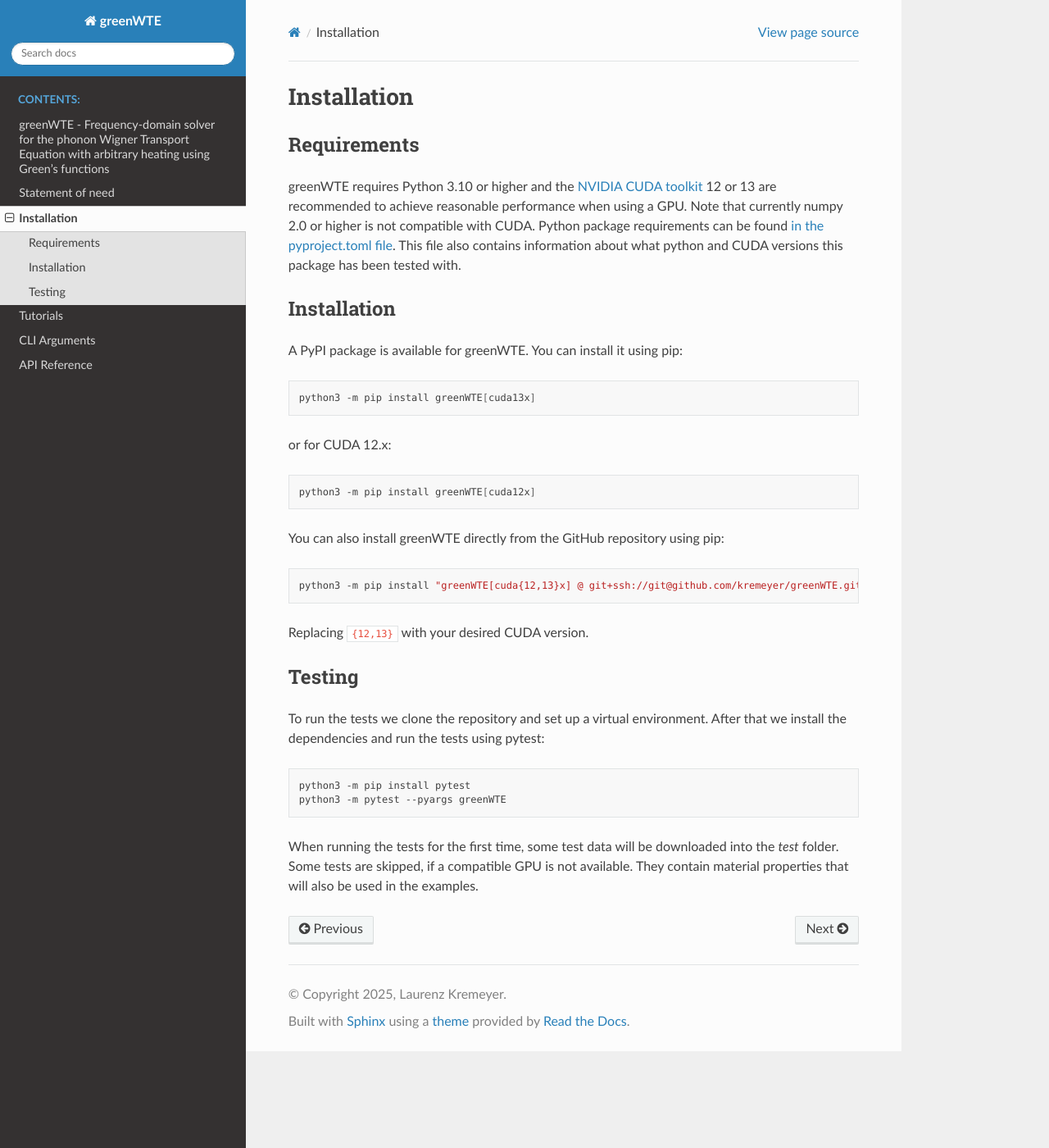
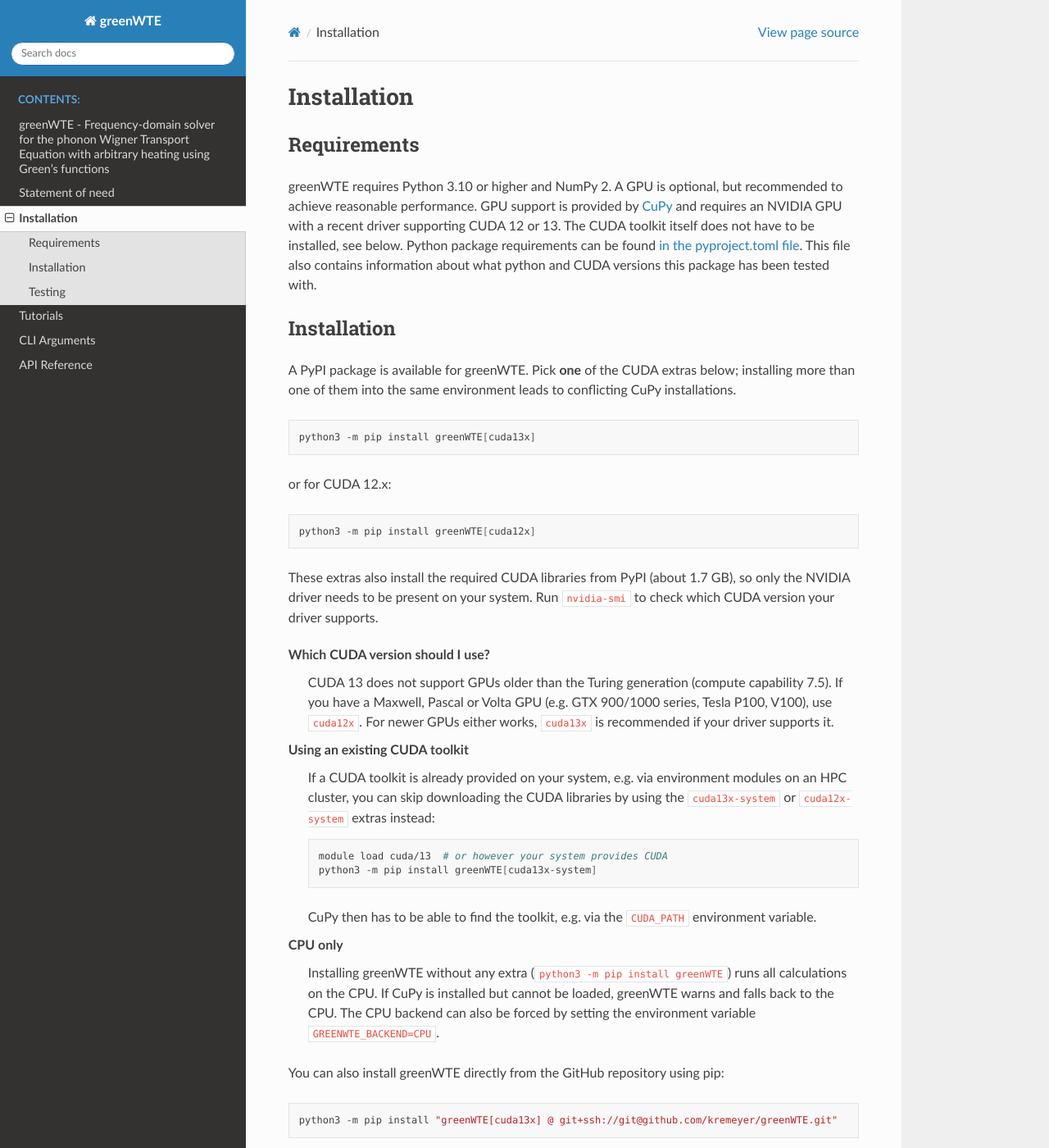
Before and after one commit to kremeyer/greenWTE, a Sphinx documentation site: the page built from doc/installation.rst, in a window 1280 px wide and 1400 px high. Shown: the whole window at 82% size. Built offline with Sphinx 7.4.7 and the Read the Docs theme 3.1.0, drawn with Linux system fonts in a browser that asks for light colours; some of the changed text lies outside the part shown.

Commit message:
align installation instructions and readme to new extras

```diff
--- a/README.rst
+++ b/README.rst
@@ -34,7 +34,7 @@ Marzari and Mauri in their paper `"Wigner Formulation of Thermal Transport in So
 
 
 - The full documentation including installation instructions, tutorials and API reference is hosted on `Read the Docs`_.
-- Releases are available on `PyPI`_ and can be installed via ``pip install greenWTE[cuda12x,cuda13x]``.
+- Releases are available on `PyPI`_ and can be installed via ``pip install greenWTE[cuda13x]``.
 - The source code is available on `GitHub`_.
 
 .. _Read the Docs: https://greenwte.readthedocs.io/
--- a/doc/installation.rst
+++ b/doc/installation.rst
@@ -3,17 +3,19 @@ Installation
 
 Requirements
 ------------
-greenWTE requires Python 3.10 or higher and the `NVIDIA CUDA toolkit`_ 12 or 13 are recommended to achieve
-reasonable performance when using a GPU. Note that currently numpy 2.0 or higher is not compatible with CUDA.
+greenWTE requires Python 3.10 or higher and NumPy 2. A GPU is optional, but recommended to achieve reasonable
+performance. GPU support is provided by `CuPy`_ and requires an NVIDIA GPU with a recent driver supporting
+CUDA 12 or 13. The CUDA toolkit itself does not have to be installed, see below.
 Python package requirements can be found `in the pyproject.toml file`_.
 This file also contains information about what python and CUDA versions this package has been tested with.
 
-.. _NVIDIA CUDA toolkit: https://developer.nvidia.com/cuda-toolkit
+.. _CuPy: https://cupy.dev
 .. _in the pyproject.toml file: https://github.com/kremeyer/greenWTE/blob/main/pyproject.toml
 
 Installation
 ------------
-A PyPI package is available for greenWTE. You can install it using pip:
+A PyPI package is available for greenWTE. Pick **one** of the CUDA extras below; installing more than one
+of them into the same environment leads to conflicting CuPy installations.
 
 .. code-block:: bash
 
@@ -25,13 +27,37 @@ or for CUDA 12.x:
 
     python3 -m pip install greenWTE[cuda12x]
 
+These extras also install the required CUDA libraries from PyPI (about 1.7 GB), so only the NVIDIA driver needs
+to be present on your system. Run ``nvidia-smi`` to check which CUDA version your driver supports.
+
+Which CUDA version should I use?
+    CUDA 13 does not support GPUs older than the Turing generation (compute capability 7.5). If you have a
+    Maxwell, Pascal or Volta GPU (e.g. GTX 900/1000 series, Tesla P100, V100), use ``cuda12x``. For newer GPUs
+    either works, ``cuda13x`` is recommended if your driver supports it.
+
+Using an existing CUDA toolkit
+    If a CUDA toolkit is already provided on your system, e.g. via environment modules on an HPC cluster, you
+    can skip downloading the CUDA libraries by using the ``cuda13x-system`` or ``cuda12x-system`` extras instead:
+
+    .. code-block:: bash
+
+        module load cuda/13  # or however your system provides CUDA
+        python3 -m pip install greenWTE[cuda13x-system]
+
+    CuPy then has to be able to find the toolkit, e.g. via the ``CUDA_PATH`` environment variable.
+
+CPU only
+    Installing greenWTE without any extra (``python3 -m pip install greenWTE``) runs all calculations on the CPU.
+    If CuPy is installed but cannot be loaded, greenWTE warns and falls back to the CPU. The CPU backend can
+    also be forced by setting the environment variable ``GREENWTE_BACKEND=CPU``.
+
 You can also install greenWTE directly from the GitHub repository using pip:
 
 .. code-block:: bash
 
-    python3 -m pip install "greenWTE[cuda{12,13}x] @ git+ssh://git@github.com/kremeyer/greenWTE.git"
+    python3 -m pip install "greenWTE[cuda13x] @ git+ssh://git@github.com/kremeyer/greenWTE.git"
 
-Replacing ``{12,13}`` with your desired CUDA version.
+Replacing ``cuda13x`` with the extra you want to use.
 
 Testing
 -------
```
